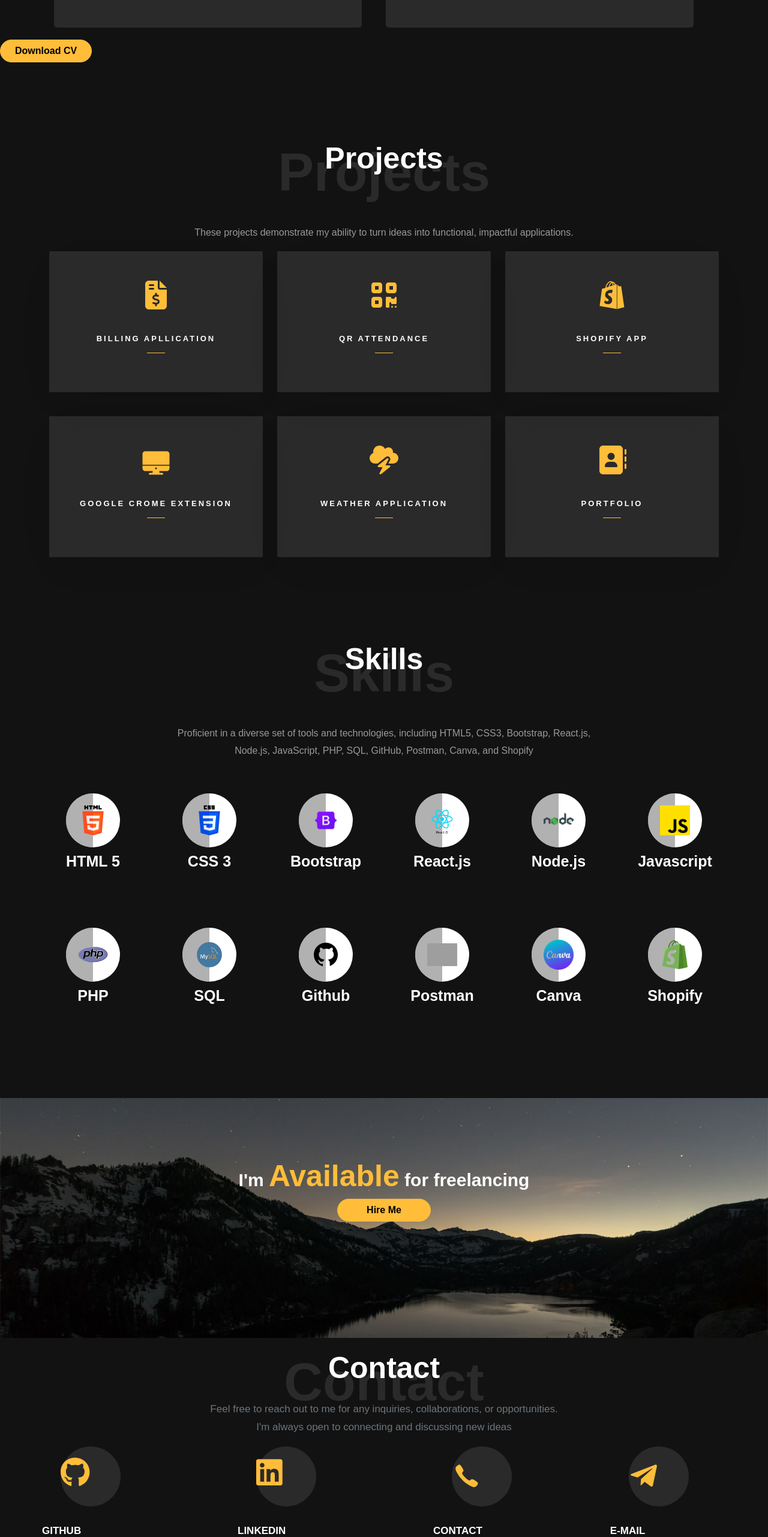
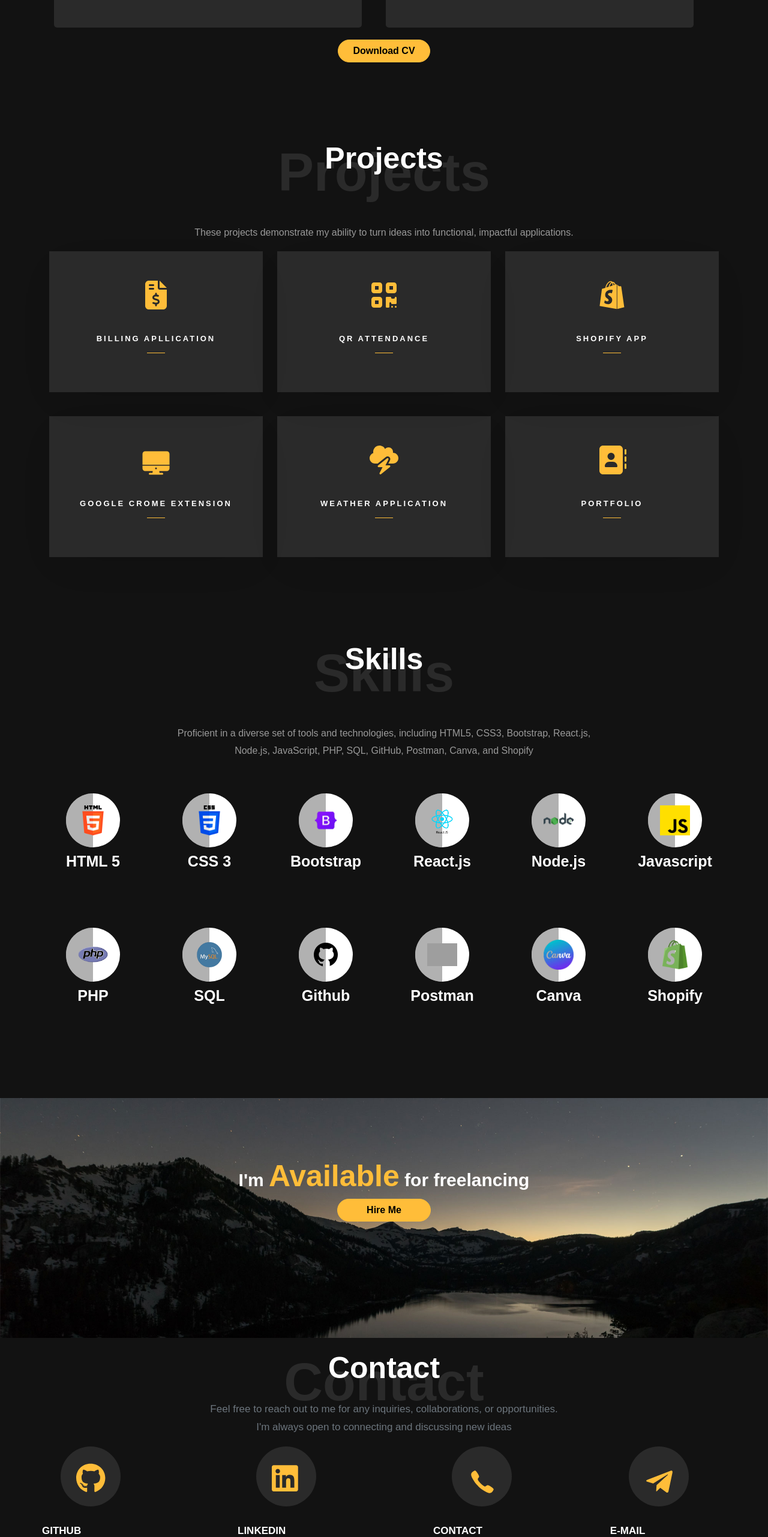
Before and after one commit to Abhishekthakre2001/Abhishek-portfolio, a React (Create React App) app: page / in a window 1280 px wide. Shown: the part 2627-5190 px from the top of the page at 60% size. Built offline with nearby package versions, Linux system fonts and the light colour scheme; grey boxes are pictures that could not be loaded.

Commit message:
desing error solve

```diff
--- a/src/App.css
+++ b/src/App.css
@@ -1,41 +1,6 @@
-/* .App {
-  text-align: center;
+body{
+  overflow-x: hidden;
 }
-
-.App-logo {
-  height: 40vmin;
-  pointer-events: none;
-}
-
-@media (prefers-reduced-motion: no-preference) {
-  .App-logo {
-    animation: App-logo-spin infinite 20s linear;
-  }
-}
-
-.App-header {
-  background-color: #282c34;
-  min-height: 100vh;
-  display: flex;
-  flex-direction: column;
-  align-items: center;
-  justify-content: center;
-  font-size: calc(10px + 2vmin);
-  color: white;
-}
-
-.App-link {
-  color: #61dafb;
-}
-
-@keyframes App-logo-spin {
-  from {
-    transform: rotate(0deg);
-  }
-  to {
-    transform: rotate(360deg);
-  }
-} */
 
 /* Loader Styles */
 .loader-container {
--- a/src/Components/Contact.jsx
+++ b/src/Components/Contact.jsx
@@ -108,7 +108,7 @@ export default function Contact() {
                         <a href="https://github.com/Abhishekthakre2001" target="_blank" rel="noopener noreferrer" >
                             <div className="Icon" style={{ margin: "0px 31px 31px 31px" }}>
                                 {/* <span className="icon-map-signs" /> */}
-                                <span>
+                                <span className='contact-logo'>
                                     <FontAwesomeIcon icon={faGithub} />
                                 </span>
                             </div>
@@ -123,7 +123,7 @@ export default function Contact() {
                         <a href="https://www.linkedin.com/in/abhishek-thakre-3a111024b/" target="_blank" rel="noopener noreferrer" >
                             <div className="Icon" style={{ margin: "0px 31px 31px 31px" }}>
                                 {/* <span className="icon-map-signs" /> */}
-                                <span><FontAwesomeIcon icon={faLinkedin} />                        </span>
+                                <span className='contact-logo'><FontAwesomeIcon icon={faLinkedin} />                        </span>
                             </div>
                             <h3 className="mb-4">Linkedin</h3>
                             <p style={{ color: '#999999' }}>Abhishek Thakre</p>
@@ -137,7 +137,7 @@ export default function Contact() {
                         <a href="https://wa.link/1jdatp" target="_blank" rel="noopener noreferrer">
                             <div className="Icon" style={{ margin: "0px 31px 31px 31px" }}>
                                 {/* <span className="icon-map-signs" /> */}
-                                <span><IoIosCall /></span>
+                                <span className='contact-logo'><IoIosCall /></span>
                             </div>
                             <h3 className="mb-4">Contact</h3>
                             <p style={{ color: '#999999' }}>9689941705</p>
@@ -150,7 +150,7 @@ export default function Contact() {
                         <a href="mailto:abhishekthakre060@gmail.com" target="_blank" rel="noopener noreferrer">
                             <div className="Icon" style={{ margin: "0px 31px 31px 31px" }}>
                                 {/* <span className="icon-map-signs" /> */}
-                                <span><FaTelegramPlane /></span>
+                                <span className='contact-logo'><FaTelegramPlane /></span>
                             </div>
                             <h3 className="mb-4">E-mail</h3>
                             <p style={{ color: '#999999' }}>abhishekthakre060@gmail.com</p>
--- a/src/Components/Resume.jsx
+++ b/src/Components/Resume.jsx
@@ -6,7 +6,7 @@ import 'aos/dist/aos.css';
 export default function Resume() {
     AOS.init({
         duration: 1000, // Duration of animations in milliseconds
-      });
+    });
     return (
         <>
             <div className="resume">
@@ -52,7 +52,10 @@ export default function Resume() {
                 </div>
             </div>
 
-            <a href="./Abhishek_Thakre_Resume.pdf"  download="./Abhishek_Thakre_Resume.pdf" className="btn btn px-4 hireme-btn">Download CV</a>
+            <div class="d-flex justify-content-center">
+                <a href="./Abhishek_Thakre_Resume.pdf" download="./Abhishek_Thakre_Resume.pdf" class="btn px-4 hireme-btn">Download CV</a>
+            </div>
+
         </>
     )
 }
--- a/src/Style/Contact.css
+++ b/src/Style/Contact.css
@@ -39,6 +39,7 @@
 }
 
 .Icon{
+    position: relative;
     width: 100px;
     height: 100px;
     border-radius: 50%;
@@ -107,3 +108,9 @@
     --bs-btn-disabled-bg: #ffbd39;
     --bs-btn-disabled-border-color: #ffbd39;
 }
+
+.contact-logo{
+    position: absolute;
+    top: 10px;
+    left: 26px;
+}
```
